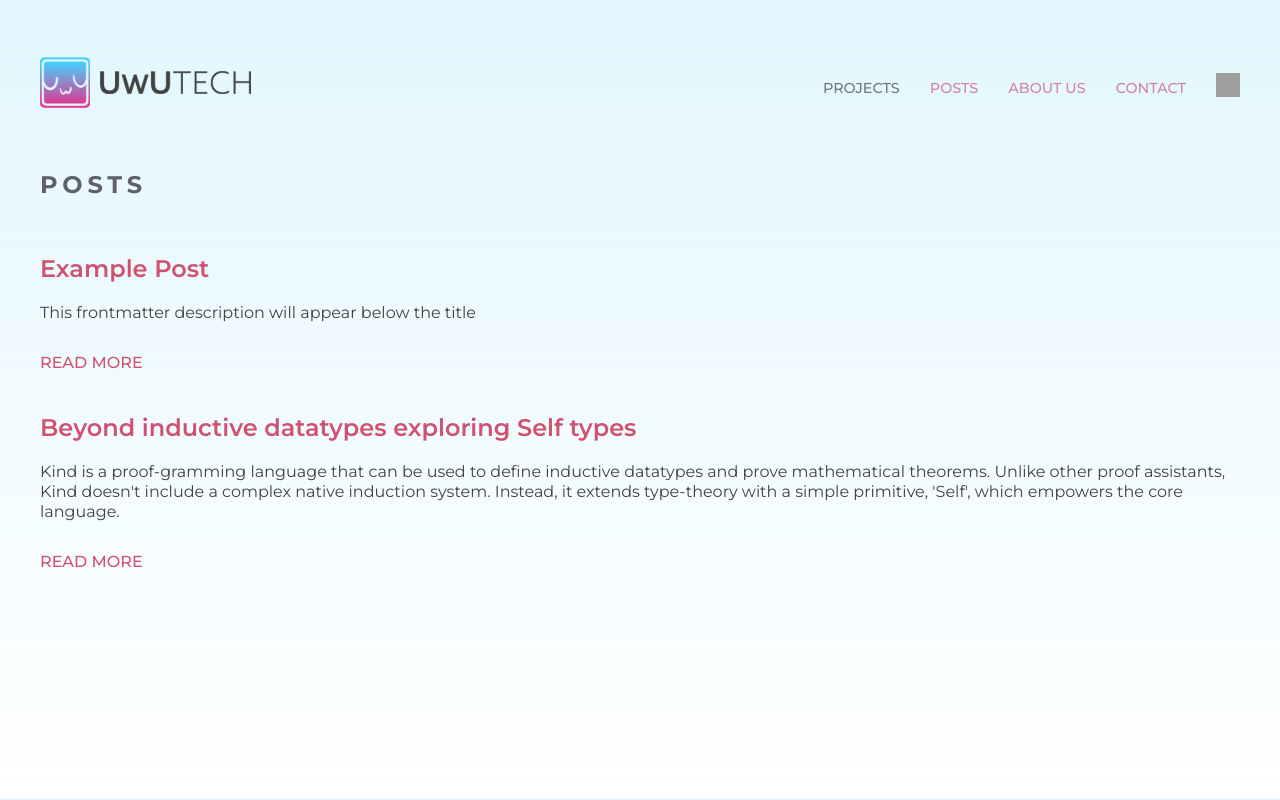
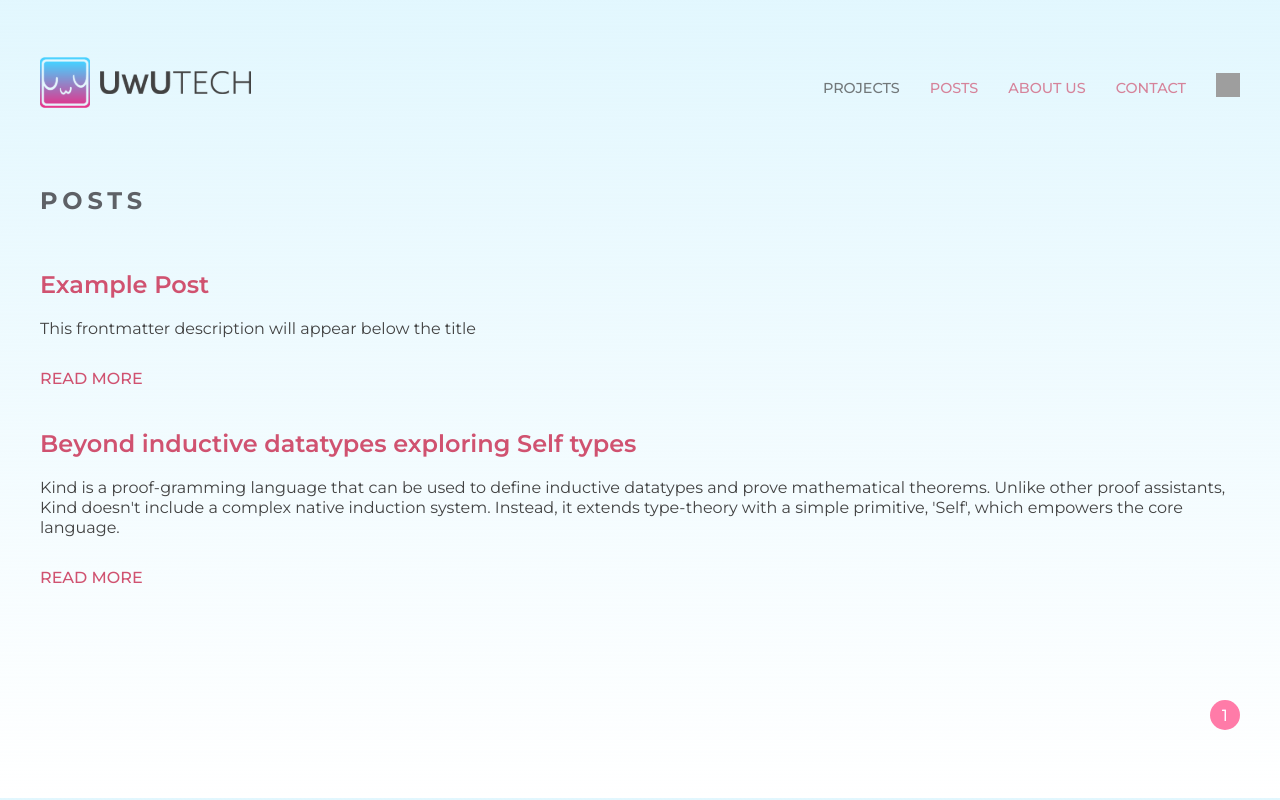
Before and after one commit to racs4/uwu-company-blog, a Next.js app: page /blog in a window 1280 px wide. Built offline with nearby package versions, Linux system fonts and the light colour scheme; grey boxes are pictures that could not be loaded.

Commit message:
add pagination

```diff
--- a/components/CardAbout.js
+++ b/components/CardAbout.js
@@ -42,9 +42,9 @@ const Text = styled.div`
 `;
 
 export default function CardAbout({ image, name, description }) {
-  const loader = ({src, width}) => {
+  const loader = ({ src, width }) => {
     return `https://avatars.dicebear.com/api/croodles-neutral/${src}.svg`;
-  }
+  };
 
   return (
     <Wrapper>
--- /dev/null
+++ b/components/Pagination.js
@@ -0,0 +1,87 @@
+import styled from "styled-components";
+
+const Item = styled.div`
+  filter: brightness(1.5);
+  height: 30px;
+  width: 30px;
+  background: ${({ theme, active }) => (active ? theme.color.primary : theme.color.secondary)};
+  color: ${({ theme }) => (theme.color.negative)};
+  border-radius: 50%;
+  display: flex;
+  justify-content: center;
+  align-items: center;
+  cursor: pointer;
+  :hover {
+    background: ${({theme}) => theme.color.primary};
+    box-shadow: 0 0 5px 0 rgba(0,0,0,0.5);
+  }
+`;
+
+const Wrapper = styled.div`
+  display: flex;
+  justify-content: flex-end;
+  margin: 50px 0;
+`;
+
+export default function Pagination({ total, page, whenPageChange }) {
+  total = Number(total) || 20;
+  page = Number(page) || 1;
+  whenPageChange = whenPageChange || (() => {});
+
+  page = Math.min(page, total);
+
+  const minimum = Math.max(1, page - 2);
+  const maximum = Math.min(total, page + 2);
+
+  const itens = range(minimum, maximum);
+
+  const goPrevOrNext = (prev) => {
+    if (prev) {
+      if (page > 1) {
+        whenPageChange(page - 1);
+      }
+    } else {
+      whenPageChange(page + 1);
+    }
+  };
+
+  return (
+    <Wrapper>
+      {
+        page > 1 &&
+
+      <Item
+      active={false}
+      disabled={page === 1}
+      onClick={() => goPrevOrNext(true)}
+    >
+      {"<"}
+    </Item>
+      }
+      {itens.map((item) => {
+        return (
+          <Item
+            active={item === page}
+            key={item}
+            onClick={() => whenPageChange(item)}
+          >
+            {item}
+          </Item>
+        );
+      })}
+      {page < total && (
+        <Item active={false} onClick={() => goPrevOrNext(false)}>
+          {">"}
+        </Item>
+      )}
+    </Wrapper>
+  );
+}
+
+const range = (start, stop) =>
+  Array.from(
+    {
+      length: stop - start + 1,
+    },
+    (_, i) => start + i
+  );
--- a/components/Summary.js
+++ b/components/Summary.js
@@ -34,7 +34,7 @@ const Wrapper = styled.div`
   }
 `;
 
-export default function Summary({ title, link, children }) {
+export default function Summary({ title, link, children, category }) {
   return (
     <Wrapper>
       <div className="summary-title">{title}</div>
--- a/components/ThemePicker.js
+++ b/components/ThemePicker.js
@@ -64,9 +64,9 @@ const Wrapper = styled.span`
 const Icon = styled.div`
   width: 24px;
   height: 24px;
-  background: ${({icon}) => `url(${icon})`};
+  background: ${({ icon }) => `url(${icon})`};
   transition: all ease 700ms;
-`
+`;
 
 export default function ThemePicker({ theme, whenChooseTheme }) {
   const innactive = () => setActive(false);
--- /dev/null
+++ b/layouts/blog/Blog.js
@@ -0,0 +1,45 @@
+import Title from "../../components/Title";
+import Summary from "../../components/Summary";
+import Pagination from "../../components/Pagination";
+import { useRouter } from "next/dist/client/router";
+import styled from "styled-components";
+
+const Wrapper = styled.div `
+  display: flex;
+  flex-direction: column;
+  justify-content: space-between;
+  min-height: calc(100vh - 190px);
+`;
+
+export default function Blog({ posts, page, category, pageQtt }) {
+  const router = useRouter();
+
+  return (
+    <Wrapper>
+      <div>
+        <Title>Posts</Title>
+        {posts.map((post) => (
+          <Summary
+            key={post.filePath}
+            link={post.filePath.replace(/\.mdx?$/, "")}
+            title={post.data.title}
+            category={post.data.category}
+          >
+            {post.data.description}
+          </Summary>
+        ))}
+      </div>
+      <Pagination
+        total={pageQtt}
+        page={page}
+        whenPageChange={(page) => {
+          if (category) {
+            router.push(`/blog/?page=${page}&category=${category}`);
+          } else {
+            router.push(`/blog/?page=${page}`);
+          }
+        }}
+      />
+    </Wrapper>
+  );
+}
--- a/layouts/home/Categories.js
+++ b/layouts/home/Categories.js
@@ -1,7 +1,7 @@
 import styled from "styled-components";
 import Image from "next/image";
 
-import Chip from "../../components/Chip";
+import CategoryChip from "../../components/CategoryChip";
 import Title from "../../components/Title";
 
 import home_img from "../../static/images/home.png";
@@ -49,8 +49,8 @@ export default function Categories({ categories }) {
       <div>
         <Title>Categories</Title>
         <div className="categories-chips">
-          {categories.map((categorie, i) => (
-            <Chip key={i}>{categorie}</Chip>
+          {categories.map((category, i) => (
+            <CategoryChip key={i} category={category} />
           ))}
         </div>
       </div>
--- a/pages/blog/index.js
+++ b/pages/blog/index.js
@@ -1,40 +1,30 @@
-import fs from "fs";
-import matter from "gray-matter";
-import path from "path";
-import Title from "../../components/Title";
-import Summary from "../../components/Summary";
-import { postFilePaths, POSTS_PATH } from "../../utils/mdxUtils";
+import { getPosts } from "../../utils/data";
+import Blog from "../../layouts/blog/Blog.js";
 
-export default function Index({ posts }) {
+export default function Index({ posts, params }) {
   return (
-    <>
-      <Title>Posts</Title>
-      {posts.map((post) => (
-        <Summary
-          key={post.filePath}
-          link={post.filePath.replace(/\.mdx?$/, "")}
-          title={post.data.title}
-        >
-          {post.data.description}
-        </Summary>
-      ))}
-    </>
+    <Blog
+      posts={posts}
+      category={params.category}
+      page={params.page}
+      pageQtt={params.pageQtt}
+    />
   );
 }
 
-export function getStaticProps() {
-  const posts = postFilePaths
-    .map((filePath) => {
-      const source = fs.readFileSync(path.join(POSTS_PATH, filePath));
-      const { content, data } = matter(source);
+export function getServerSideProps(context) {
+  const { query } = context;
 
-      return {
-        content,
-        data,
-        filePath,
-      };
-    })
-    .filter((post) => post.data.published);
+  let params = {
+    page: query?.page || 1,
+    category: query?.category || null,
+  };
 
-  return { props: { posts } };
+  const { posts, pageQtt } = getPosts(params);
+  return { props: { posts, params: { ...params, pageQtt } } };
 }
+
+// export function getStaticProps(params) {
+//   const posts = getPosts();
+//   return { props: { posts } };
+// }
--- /dev/null
+++ b/utils/data.js
@@ -0,0 +1,38 @@
+import fs from "fs";
+import matter from "gray-matter";
+import path from "path";
+import { postFilePaths, POSTS_PATH } from "./mdxUtils";
+
+export function getPosts(params) {
+  let posts = postFilePaths
+    .map((filePath) => {
+      const source = fs.readFileSync(path.join(POSTS_PATH, filePath));
+      const { content, data } = matter(source);
+
+      return {
+        content,
+        data,
+        filePath,
+      };
+    })
+    .filter((post) => post.data.published);
+
+  if (params?.category) {
+    const category = params.category;
+    posts = posts.filter((post) => post.data.category === category);
+  }
+
+  const totalSize = posts.length;
+  const pageSize = 10;
+  const pageQtt = Math.ceil(totalSize / pageSize);
+
+  if (params?.page) {
+    const page = Math.min(params.page, pageQtt);
+    const start = (page - 1) * pageSize;
+    const end = page * pageSize;
+
+    posts = posts.slice(start, end);
+  }
+
+  return { posts, pageQtt };
+}
```
Also changed, not shown: components/CategoryChip.js (renamed from components/Chip.js, +10 -1 lines).
